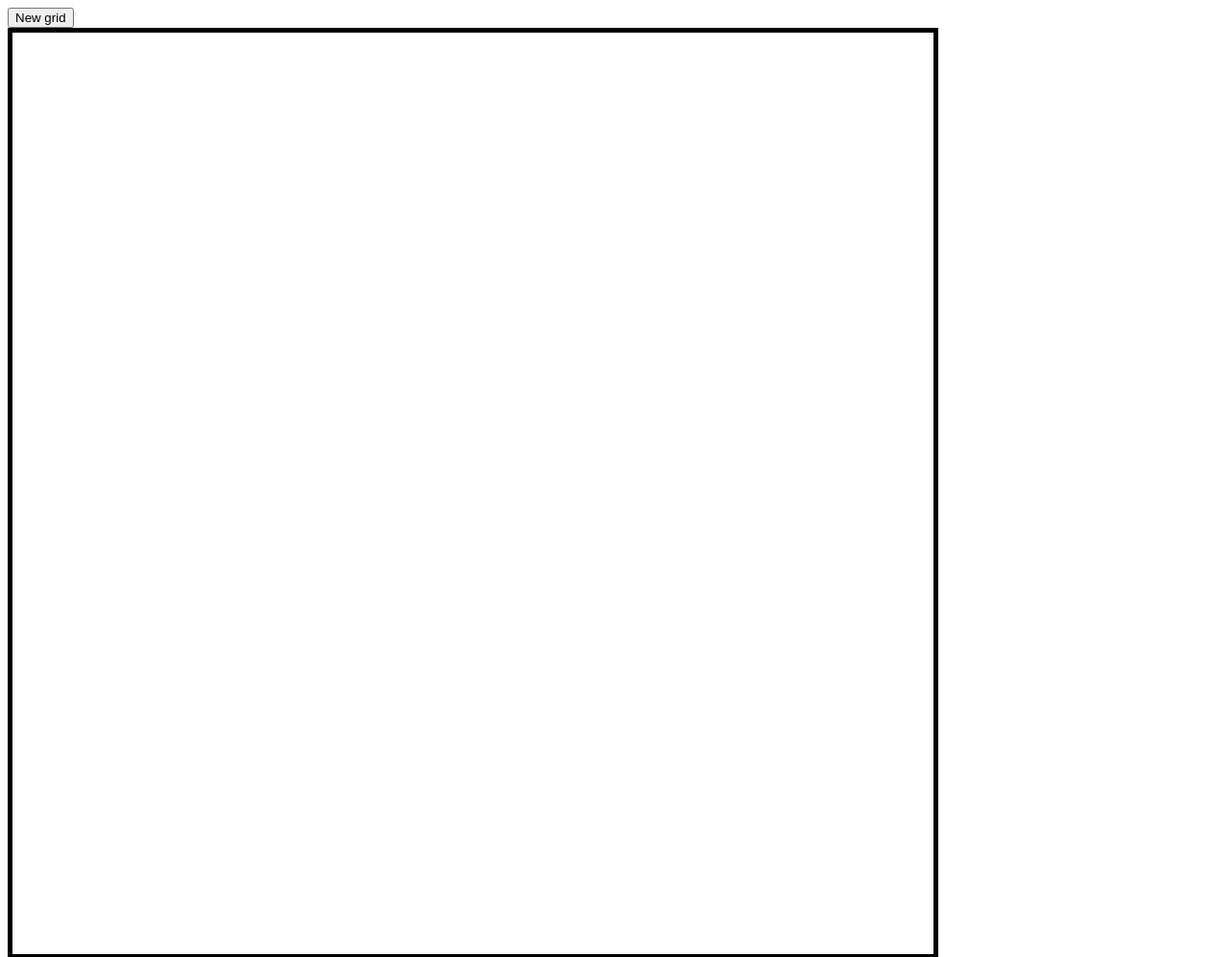
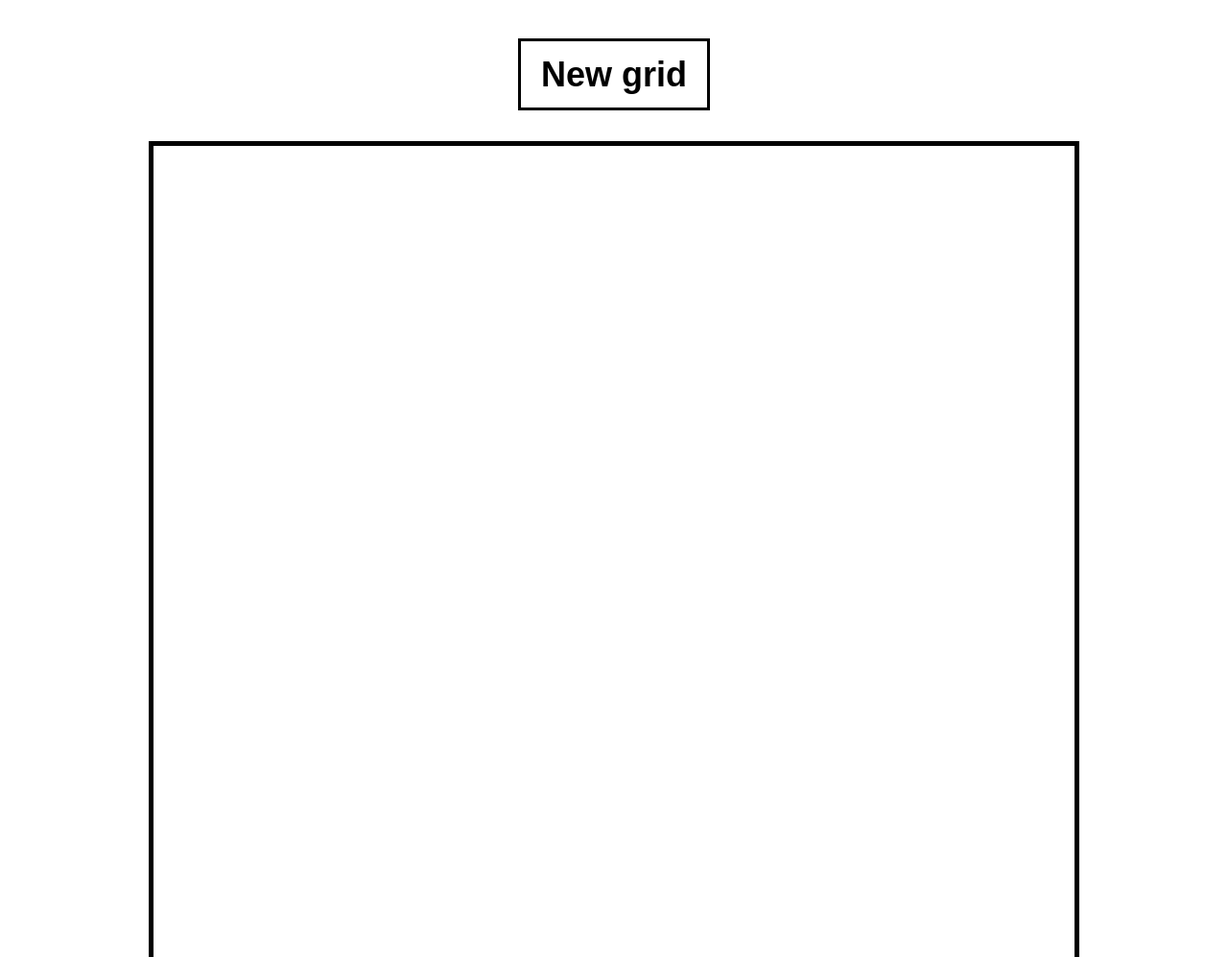
Before and after one commit to kubi3r/etch-a-sketch, a plain HTML site: page index.html in a window 1280 px wide. Shown: the top 997 px of the page at 96% size. Drawn offline with Linux system fonts and the light colour scheme.

Commit message:
Center elements and make new grid button look nice

```diff
--- a/style.css
+++ b/style.css
@@ -1,3 +1,10 @@
+body {
+    display: flex;
+    flex-direction: column;
+    align-items: center;
+    font-family: Arial, Helvetica, sans-serif;
+}
+
 #grid {
     display: flex;
     flex-direction: column;
@@ -19,3 +26,13 @@
 .hover {
     background-color: black;
 }
+
+button {
+    height: 75px;
+    width: 200px;
+    font-size: 36px;
+    font-weight: bolder;
+    margin: 32px 0;
+    background-color: white;
+    border: black solid 3px;
+}
```
